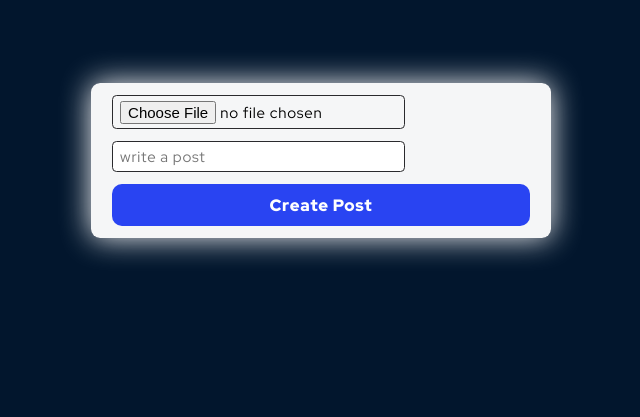
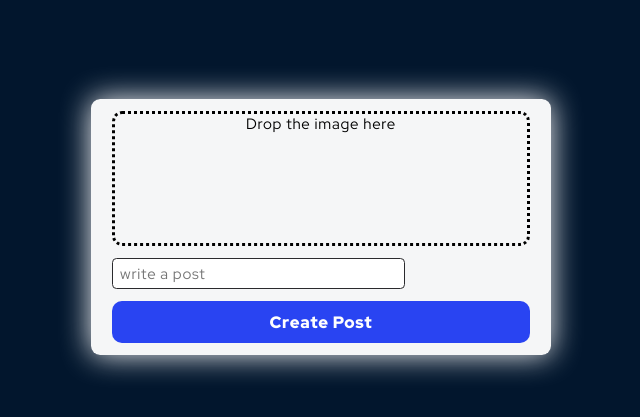
Before and after one commit to ophirbucai/instagram-ui, a React (Create React App) app: page /post/create in a window 1280 px wide. Shown: the part 181-598 px from the top of the page, without its empty margins (319-959 px from the left). Built offline with nearby package versions, Linux system fonts and the light colour scheme; no server answers; sample sign-in values are in the browser's storage.

Commit message:
PostCreate drop enabled

```diff
--- a/src/Login/Login.scss
+++ b/src/Login/Login.scss
@@ -1,10 +1,4 @@
-$pure-white: #fefefe;
-$background: rgba(255, 255, 255, 96%);
-$dark: #2a2a2d;
-$shadow: #555;
-$error: #f22929;
-$main: #2944f2;
-$corner: 0.6em;
+@import '../style-variables';
 
 .Login {
   margin: 35vh auto;
--- a/src/PostCreate/PostCreate.js
+++ b/src/PostCreate/PostCreate.js
@@ -3,6 +3,7 @@ import { Formik, Form, Field, ErrorMessage } from 'formik';
 import { postScheme } from './post.scheme';
 import { create } from '../services/postService';
 import { useHistory } from 'react-router-dom';
+import './PostCreate.scss';
 
 function PostCreate() {
     const history = useHistory();
@@ -15,18 +16,20 @@ function PostCreate() {
             console.log(err);
         }
     }
+
     return (
-        <div className="Register">
+        <div className="PostCreate">
             <Formik
                 initialValues={{ body: '', image: null }}
                 validationSchema={postScheme}
                 onSubmit={submit}>
-                {({ setFieldValue }) => (
+                {({ values, setFieldValue }) => (
                     <Form>
                         <div className="form-group">
-                            <input type="file" name="image" onChange={e => {
-                                setFieldValue('image', e.currentTarget.files[0]);
-                            }} />
+                              <input className="file" type="file" name="image" onChange={e => {
+                                  setFieldValue('image', e.currentTarget.files[0]);
+                              }} />
+                            <span>Drop the image here</span>
                             <div className="error">
                                 <ErrorMessage name="image" />
                             </div>
@@ -40,6 +43,9 @@ function PostCreate() {
                         <div className="submit">
                             <button type='submit'>Create Post</button>
                         </div>
+                        {values.image && (
+                            <img src={URL.createObjectURL(values.image)} alt="" width="500px" />
+                        )}
                     </Form>
                 )}
             </Formik>
--- a/src/PostCreate/PostCreate.scss
+++ b/src/PostCreate/PostCreate.scss
@@ -1,3 +1,5 @@
+@import '../style-variables';
+
 .PostCreate {
   margin: 35vh auto;
   max-width: 33vw;
@@ -10,4 +12,19 @@
   h2, p {
     text-align: center;
   }
+  .file {
+    opacity: 0;
+    height: 135px;
+    z-index: 2;
+    width: 100%;
+  }
+  span {
+    position: absolute;
+    border-style: dotted;
+    width: 100%;
+    height: 135px;
+    text-align: center;
+    z-index: 1;
+    border-radius: 10px;
+  }
 }
--- a/src/Register/Register.scss
+++ b/src/Register/Register.scss
@@ -1,10 +1,4 @@
-$pure-white: #fefefe;
-$background: rgba(255, 255, 255, 96%);
-$dark: #2a2a2d;
-$shadow: #555;
-$error: #f22929;
-$main: #2944f2;
-$corner: 0.6em;
+@import '../style-variables';
 
 .Register {
   margin: 33vh auto;
--- a/src/common/Post/PostDate/PostDate.js
+++ b/src/common/Post/PostDate/PostDate.js
@@ -6,16 +6,14 @@ function PostDate({date}) {
         const yesterday = new Date(new Date().getTime() - (12 * 60 * 60 * 1000));
         const formattedDate = new Date(date)
         if (yesterday > formattedDate) {
-            return format(formattedDate, 'MM/dd/yy hh:mm', {includeDays: true});
+            return format(formattedDate, 'eeee, MMM dd yyyy, h:mm');
         } else {
-            return formatDistanceToNow(formattedDate) + ' ago';
+            return formatDistanceToNow(formattedDate, {addSuffix: true});
         }
     }, [date])
 
     return (
-        <span>
-            {displayedDate}
-        </span>
+        <span>{displayedDate}</span>
     );
 }
 
--- /dev/null
+++ b/src/style-variables.scss
@@ -0,0 +1,7 @@
+$pure-white: #fefefe;
+$background: rgba(255, 255, 255, 96%);
+$dark: #2a2a2d;
+$shadow: #555;
+$error: #f22929;
+$main: #2944f2;
+$corner: 0.6em;
```
